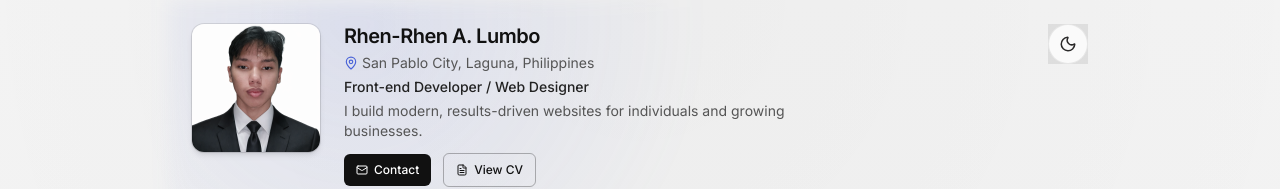
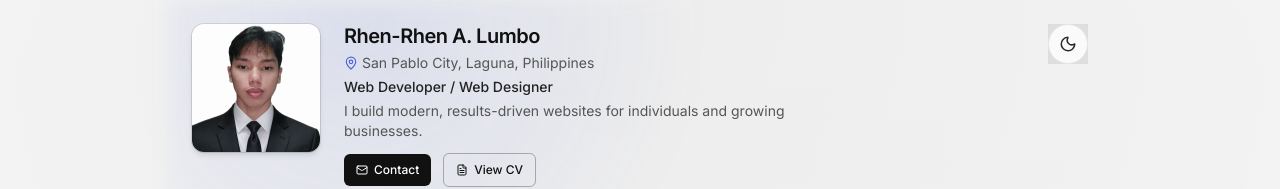
Before and after one commit to rrlWakai/myportfolio, a React (Vite) app in the folder client/: page / in a window 1280 px wide. Shown: the top 189 px of the page. Built offline with nearby package versions, Linux system fonts and the light colour scheme.

Commit message:
Fixed title

```diff
--- a/client/src/components/Hero.tsx
+++ b/client/src/components/Hero.tsx
@@ -155,9 +155,7 @@ export default function Hero() {
           San Pablo City, Laguna, Philippines
         </p>
 
-        <p className="text-sm font-medium">
-          Front-end Developer / Web Designer
-        </p>
+        <p className="text-sm font-medium">Web Developer / Web Designer</p>
 
         <p className="text-sm text-muted max-w-md">
           I build modern, results-driven websites for individuals and growing
```
